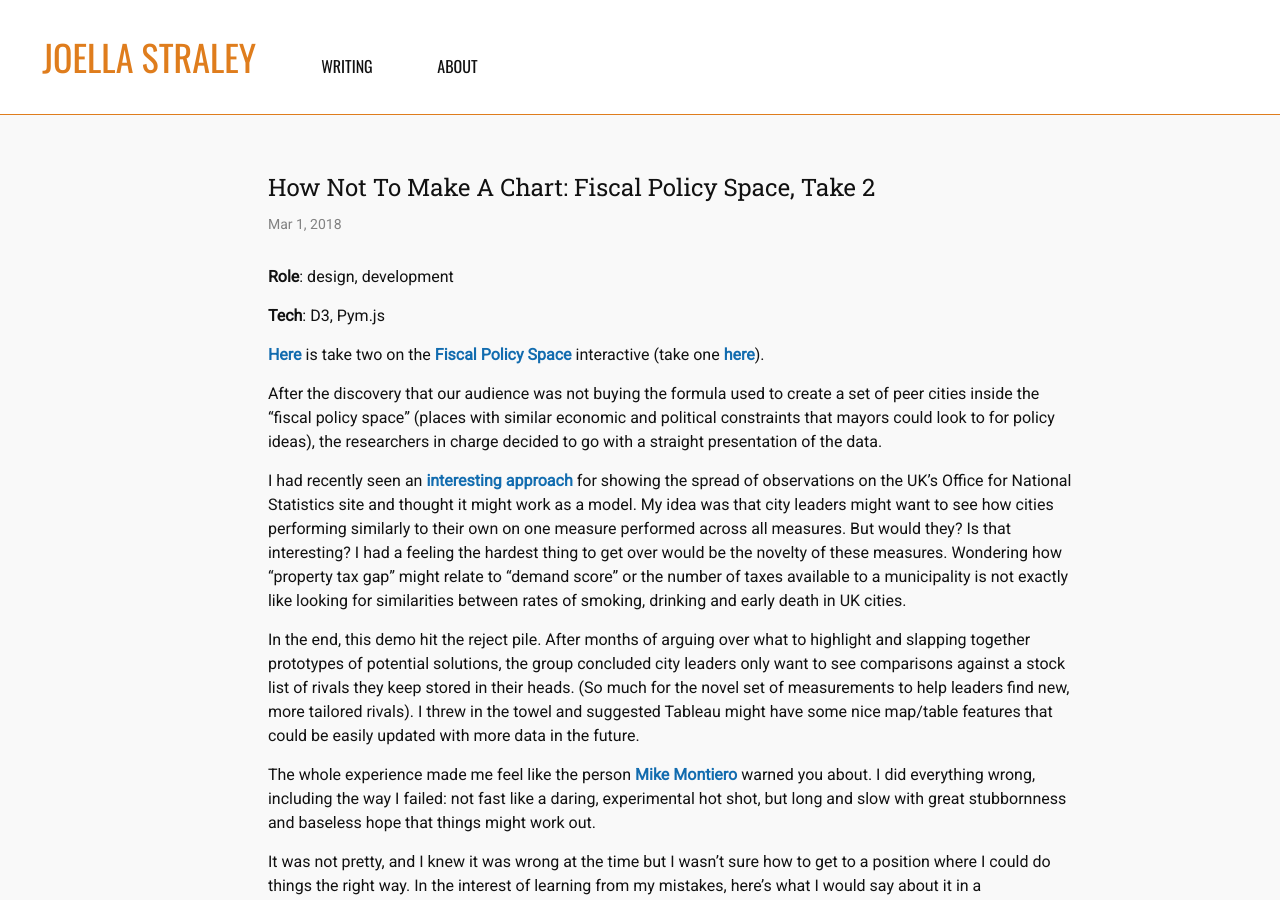
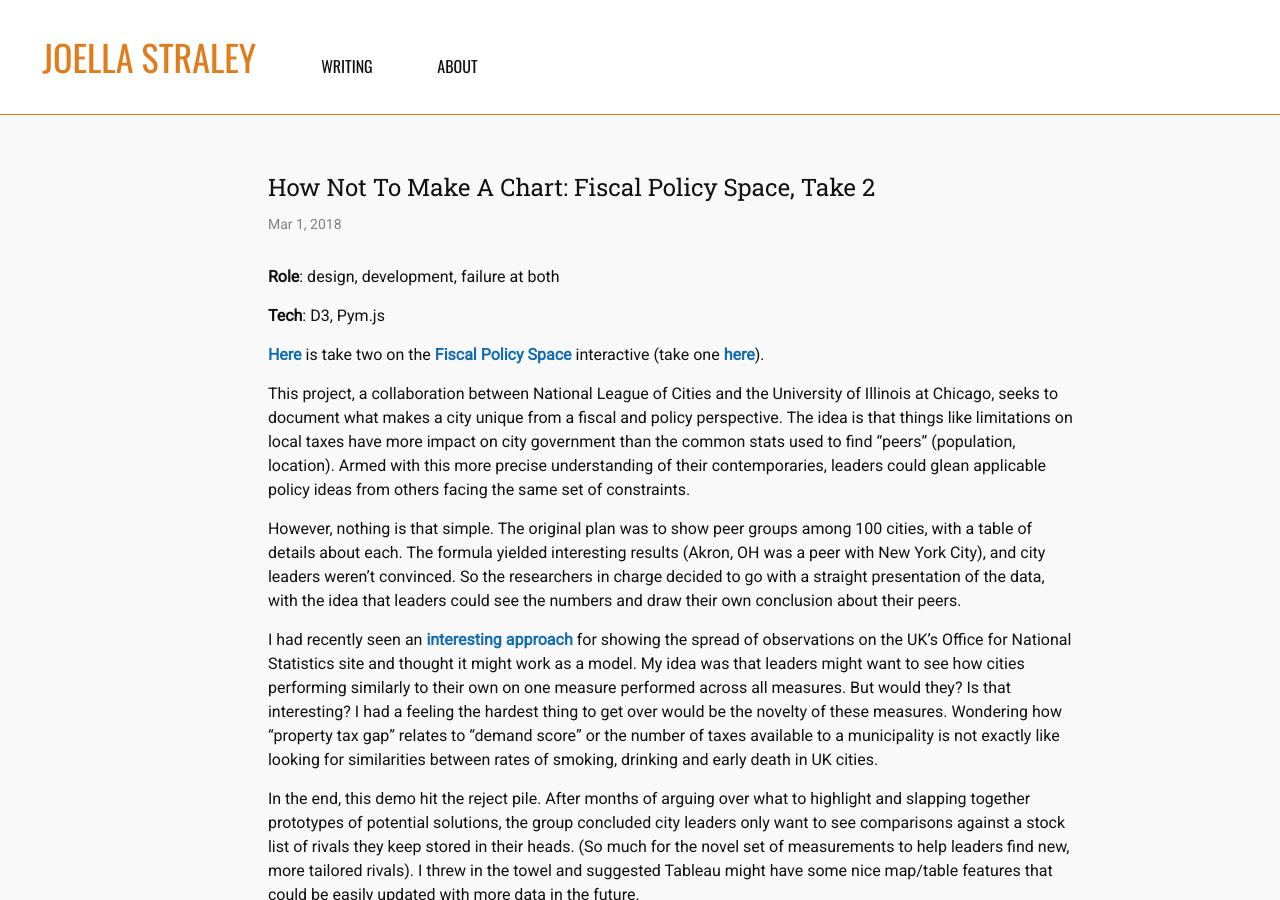
Before and after one commit to joellacarman/joellacarman.github.io, a Jekyll site: the page built from _posts/2018-03-01-novel-chart.md, in a window 1280 px wide and 900 px high. Built offline with Jekyll 4.4.1, drawn with Linux system fonts in a browser that asks for light colours.

Commit message:
still editing the same post

```diff
--- a/_posts/2018-03-01-novel-chart.md
+++ b/_posts/2018-03-01-novel-chart.md
@@ -5,16 +5,18 @@ date:   2018-03-01 12:54:02
 image: /assets/fiscal-dashboard.png
 ---
 
-**Role**: design, development
+**Role**: design, development, failure at both
 
 **Tech**: D3, Pym.js
 
 
 [Here](https://s3.amazonaws.com/fiscaldashboard/parent.html) is take two on the [Fiscal Policy Space](http://fiscalpolicyspace.greatcities.uic.edu/) interactive (take one [here](/2018/03/01/responsive-map.html)).
 
-After the discovery that our audience was not buying the formula used to create a set of peer cities inside the "fiscal policy space" (places with similar economic and political constraints that mayors could look to for policy ideas), the researchers in charge decided to go with a straight presentation of the data.
+This project, a collaboration between National League of Cities and the University of Illinois at Chicago, seeks to document what makes a city unique from a fiscal and policy perspective. The idea is that things like limitations on local taxes have more impact on city government than the common stats used to find "peers" (population, location). Armed with this more precise understanding of their contemporaries, leaders could glean applicable policy ideas from others facing the same set of constraints.
 
-I had recently seen an [interesting approach](https://visual.ons.gov.uk/what-affects-an-areas-healthy-life-expectancy/) for showing the spread of observations on the UK's Office for National Statistics site and thought it might work as a model. My idea was that city leaders might want to see how cities performing similarly to their own on one measure performed across all measures. But would they? Is that interesting? I had a feeling the hardest thing to get over would be the novelty of these measures. Wondering how "property tax gap" might relate to "demand score" or the number of taxes available to a municipality is not exactly like looking for similarities between rates of smoking, drinking and early death in UK cities.
+However, nothing is that simple. The original plan was to show peer groups among 100 cities, with a table of details about each. The formula yielded interesting results (Akron, OH was a peer with New York City), and city leaders weren't convinced. So the researchers in charge decided to go with a straight presentation of the data, with the idea that leaders could see the numbers and draw their own conclusion about their peers.
+
+I had recently seen an [interesting approach](https://visual.ons.gov.uk/what-affects-an-areas-healthy-life-expectancy/) for showing the spread of observations on the UK's Office for National Statistics site and thought it might work as a model. My idea was that leaders might want to see how cities performing similarly to their own on one measure performed across all measures. But would they? Is that interesting? I had a feeling the hardest thing to get over would be the novelty of these measures. Wondering how "property tax gap" relates to "demand score" or the number of taxes available to a municipality is not exactly like looking for similarities between rates of smoking, drinking and early death in UK cities.
 
 In the end, this demo hit the reject pile. After months of arguing over what to highlight and slapping together prototypes of potential solutions, the group concluded city leaders only want to see comparisons against a stock list of rivals they keep stored in their heads. (So much for the novel set of measurements to help leaders find new, more tailored rivals). I threw in the towel and suggested Tableau might have some nice map/table features that could be easily updated with more data in the future.
 
```
